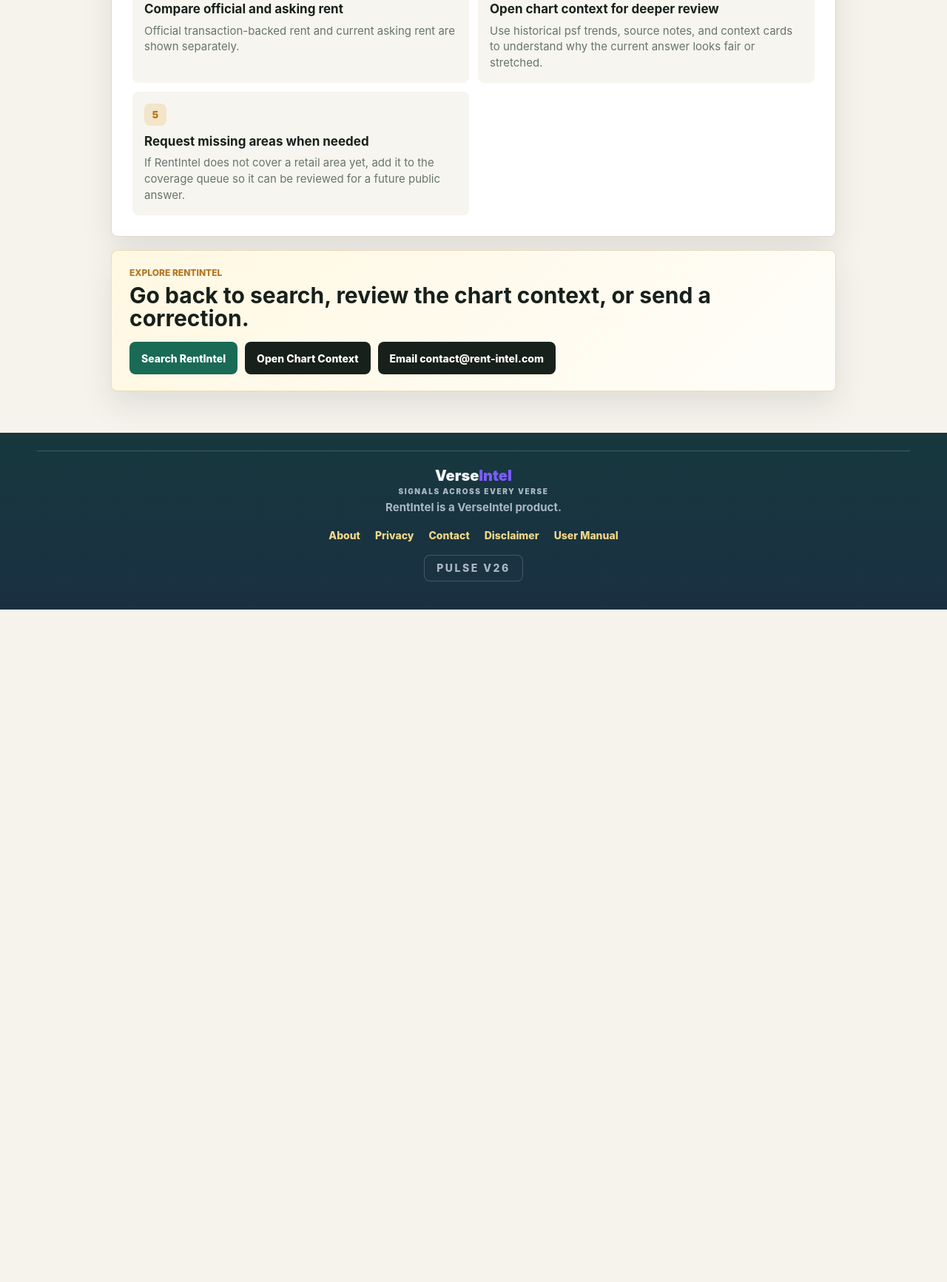
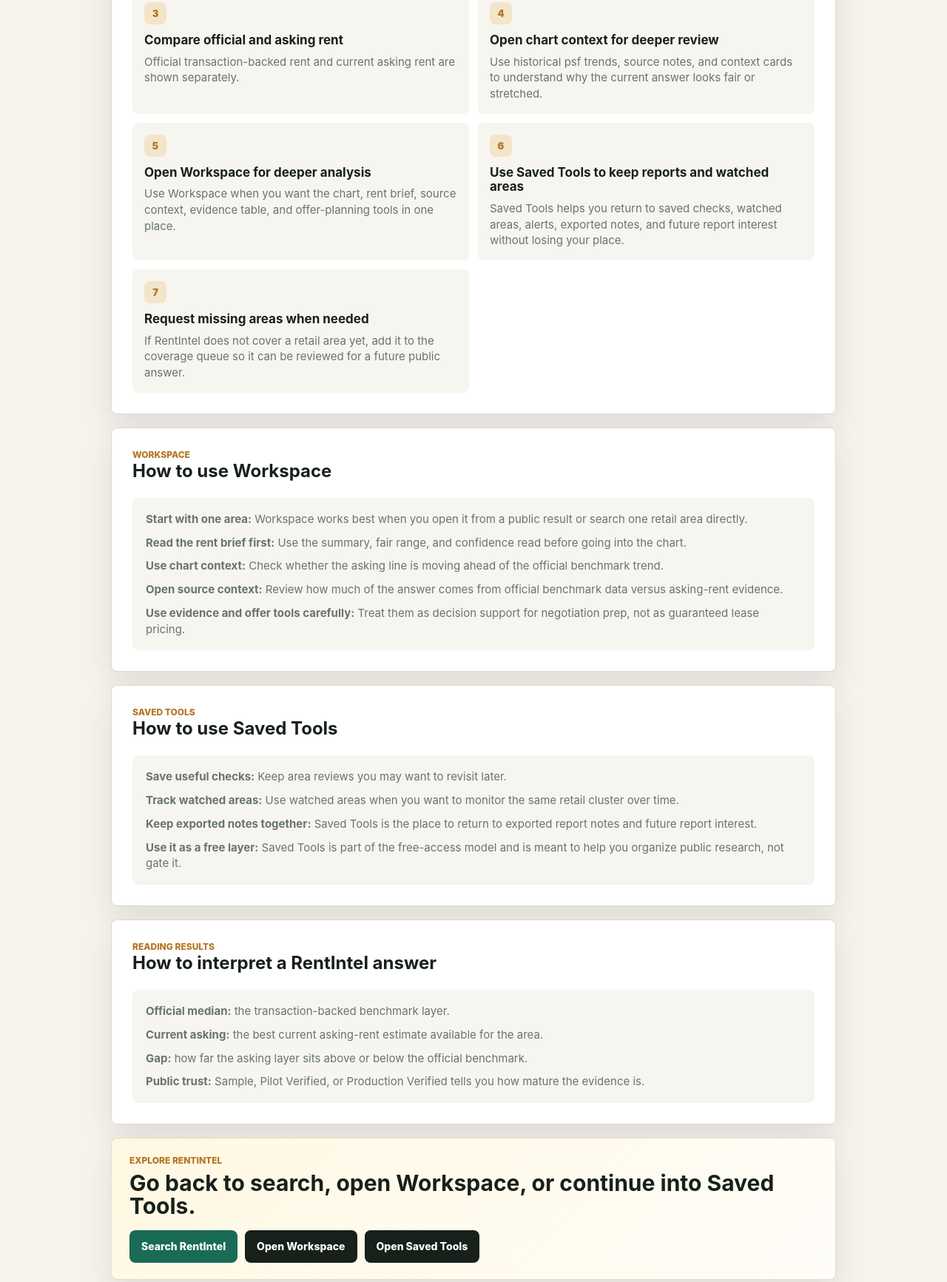
Before and after one commit to yeotommy-design/rent-intel, a website: page user-manual.html in a window 1280 px wide. Shown: the part 570-2303 px from the top of the page at 74% size. Before the commit the page ends 1394 px from the top, so only its background shows below. Drawn offline with Linux system fonts and the light colour scheme.

Commit message:
Standardize footers and expand user manual

```diff
--- a/user-manual.html
+++ b/user-manual.html
@@ -3,8 +3,8 @@
   <head>
     <meta charset="utf-8">
     <meta name="viewport" content="width=device-width, initial-scale=1">
-    <title>User Manual | How to Use RentIntel Rent Checks</title>
-    <meta name="description" content="Learn how to use RentIntel search, rent signals, confidence labels, chart context, and coverage requests for Singapore retail rent checks.">
+    <title>User Manual | How to Use RentIntel Search, Workspace, and Saved Tools</title>
+    <meta name="description" content="Learn how to use RentIntel public search, rent signals, chart context, Workspace, Saved Tools, and coverage requests for Singapore retail rent checks.">
     <link rel="icon" href="./pulse-shared-transparent.png">
     <link rel="stylesheet" href="./styles.css">
   </head>
@@ -25,7 +25,7 @@
       <a class="back-link" href="./index.html">Back to RentIntel</a>
       <section class="info-panel">
         <p class="eyebrow">User Manual</p>
-        <h1>Use RentIntel to test whether a quoted rent looks fair.</h1>
+        <h1>Use RentIntel to test whether a quoted rent looks fair and keep your work organized.</h1>
         <div class="manual-steps">
           <article>
             <span>1</span>
@@ -49,20 +49,61 @@
           </article>
           <article>
             <span>5</span>
+            <strong>Open Workspace for deeper analysis</strong>
+            <p>Use Workspace when you want the chart, rent brief, source context, evidence table, and offer-planning tools in one place.</p>
+          </article>
+          <article>
+            <span>6</span>
+            <strong>Use Saved Tools to keep reports and watched areas</strong>
+            <p>Saved Tools helps you return to saved checks, watched areas, alerts, exported notes, and future report interest without losing your place.</p>
+          </article>
+          <article>
+            <span>7</span>
             <strong>Request missing areas when needed</strong>
             <p>If RentIntel does not cover a retail area yet, add it to the coverage queue so it can be reviewed for a future public answer.</p>
           </article>
         </div>
       </section>
+      <section class="info-panel">
+        <p class="eyebrow">Workspace</p>
+        <h2>How to use Workspace</h2>
+        <div class="info-list">
+          <p><strong>Start with one area:</strong> Workspace works best when you open it from a public result or search one retail area directly.</p>
+          <p><strong>Read the rent brief first:</strong> Use the summary, fair range, and confidence read before going into the chart.</p>
+          <p><strong>Use chart context:</strong> Check whether the asking line is moving ahead of the official benchmark trend.</p>
+          <p><strong>Open source context:</strong> Review how much of the answer comes from official benchmark data versus asking-rent evidence.</p>
+          <p><strong>Use evidence and offer tools carefully:</strong> Treat them as decision support for negotiation prep, not as guaranteed lease pricing.</p>
+        </div>
+      </section>
+      <section class="info-panel">
+        <p class="eyebrow">Saved Tools</p>
+        <h2>How to use Saved Tools</h2>
+        <div class="info-list">
+          <p><strong>Save useful checks:</strong> Keep area reviews you may want to revisit later.</p>
+          <p><strong>Track watched areas:</strong> Use watched areas when you want to monitor the same retail cluster over time.</p>
+          <p><strong>Keep exported notes together:</strong> Saved Tools is the place to return to exported report notes and future report interest.</p>
+          <p><strong>Use it as a free layer:</strong> Saved Tools is part of the free-access model and is meant to help you organize public research, not gate it.</p>
+        </div>
+      </section>
+      <section class="info-panel">
+        <p class="eyebrow">Reading Results</p>
+        <h2>How to interpret a RentIntel answer</h2>
+        <div class="info-list">
+          <p><strong>Official median:</strong> the transaction-backed benchmark layer.</p>
+          <p><strong>Current asking:</strong> the best current asking-rent estimate available for the area.</p>
+          <p><strong>Gap:</strong> how far the asking layer sits above or below the official benchmark.</p>
+          <p><strong>Public trust:</strong> Sample, Pilot Verified, or Production Verified tells you how mature the evidence is.</p>
+        </div>
+      </section>
       <section class="info-cta-panel" aria-label="Continue exploring RentIntel">
         <div>
           <p class="eyebrow">Explore RentIntel</p>
-          <h2>Go back to search, review the chart context, or send a correction.</h2>
+          <h2>Go back to search, open Workspace, or continue into Saved Tools.</h2>
         </div>
         <div class="info-cta-actions">
           <a href="./index.html#search">Search RentIntel</a>
-          <a href="./index.html#market-context">Open Chart Context</a>
-          <a href="mailto:contact@rent-intel.com?subject=RentIntel%20feedback">Email contact@rent-intel.com</a>
+          <a href="./members/toolbench/index.html">Open Workspace</a>
+          <a href="./members/account/index.html">Open Saved Tools</a>
         </div>
       </section>
     </main>
@@ -82,6 +123,9 @@
           <a href="./user-manual.html">User Manual</a>
         </nav>
         <b>PULSE V26</b>
+        <p class="footer-contact">
+          Feedback & contact: <a href="mailto:contact@rent-intel.com">contact@rent-intel.com</a>
+        </p>
       </div>
     </footer>
   </body>
```
Also changed, not shown: about.html (+3 -0 lines), contact.html (+3 -0 lines), disclaimer.html (+3 -0 lines), index.html (+3 -3 lines), privacy.html (+3 -0 lines).
